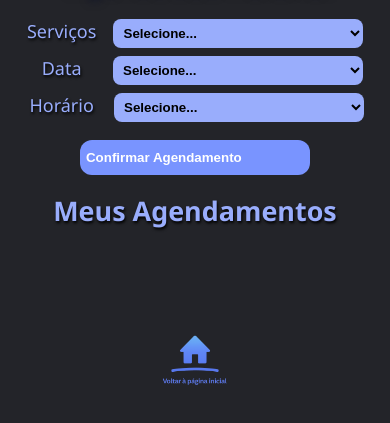
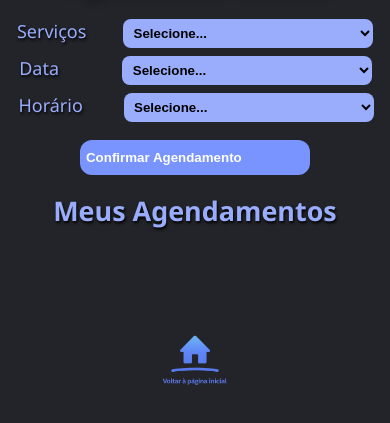
Before and after one commit to VictorEduardo9/Custom-Barber, a website with bundled scripts: page agendar.html in a window 390 px wide. Shown: the part 141-564 px from the top of the page. Built offline with nearby package versions, Linux system fonts and the light colour scheme; no server answers.

Commit message:
Fase Testes 3 - Mobile Update 1.2

```diff
--- a/style.css
+++ b/style.css
@@ -677,6 +677,7 @@ a {
     cursor: pointer;
     justify-items: center;
     padding-left: 6.5px;
+    margin-left: 20px;
 
 }
 
@@ -754,12 +755,12 @@ a {
 
 .opcaodata {
     position: relative;
-    right: 6px;
+    right: 18.5px;
 }
 
 .opcaohorario {
     position: relative;
-    right: 6px;
+    right: 7px;
 }
 
 #servico {
@@ -767,11 +768,11 @@ a {
 }
 
 #data {
-    left: 26.3px;
+    left: 38.5px;
 }
 
 #horariosel {
-    left: 15px;
+    left: 16px;
 }
 
 .telainicio {
```
